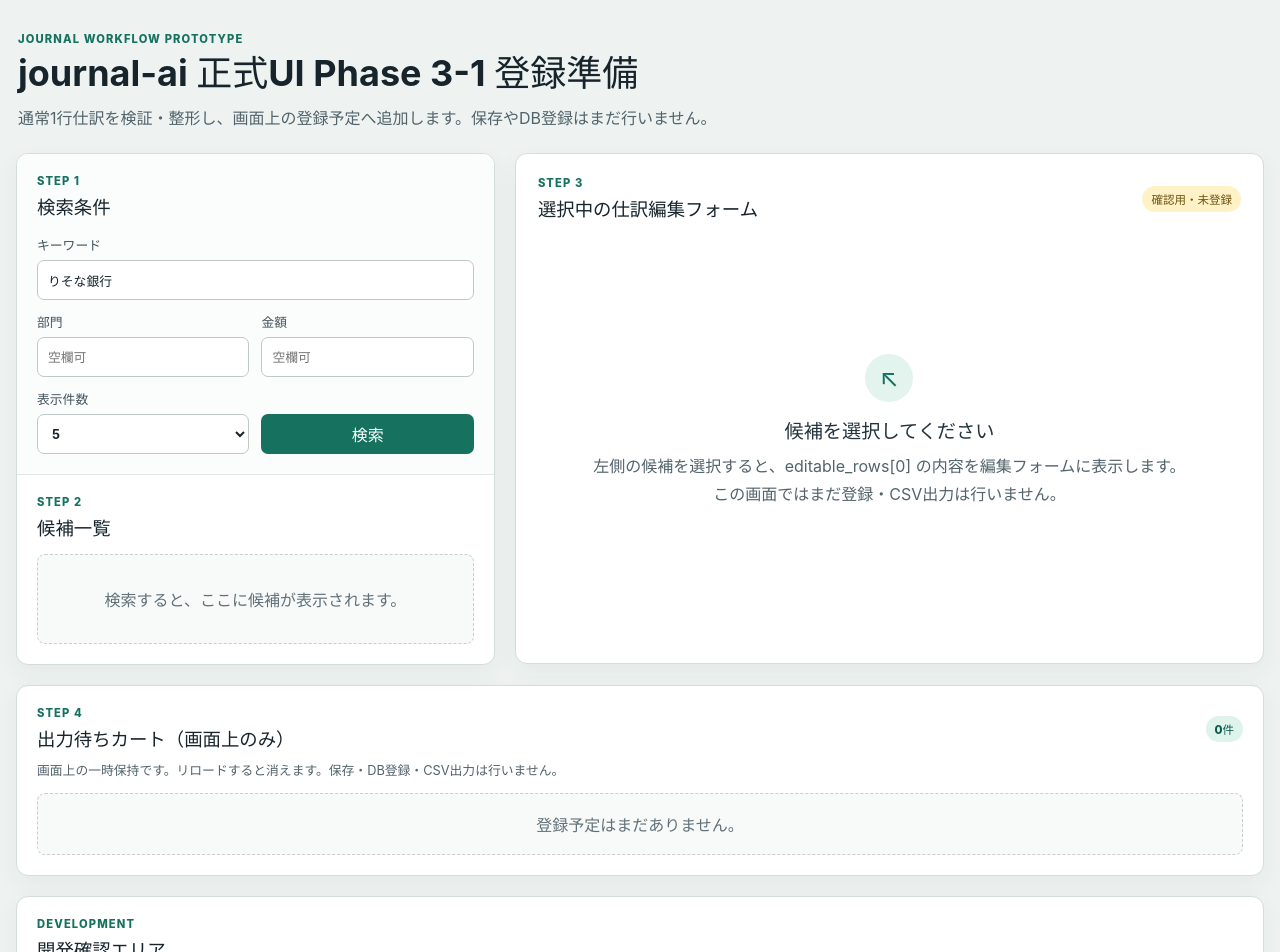
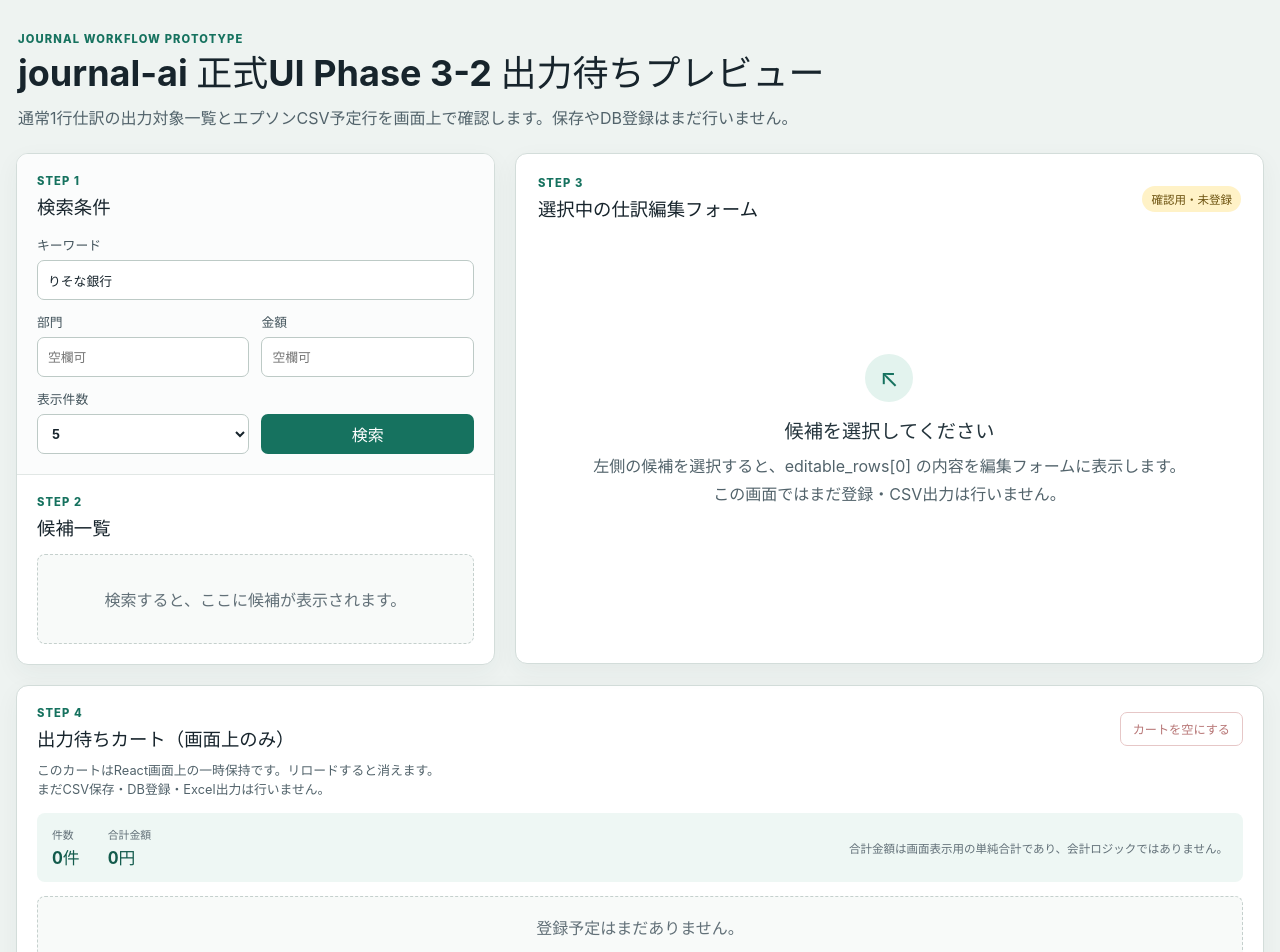
Before and after one commit to hkamikubo1973-lgtm/journal-ai, a React (Vite) app in the folder frontend/: page / in a window 1280 px wide. Shown: the top 952 px of the page. Built offline with nearby package versions, Linux system fonts and the light colour scheme.

Commit message:
React出力待ちカートのプレビューを改善

```diff
--- a/frontend/src/App.tsx
+++ b/frontend/src/App.tsx
@@ -7,6 +7,7 @@ import type {
   JournalSearchResponse,
   PrepareRegistrationRequest,
   PrepareRegistrationResponse,
+  RegistrationCartItem,
 } from "./types/journal";
 
 const blockRowFields = [
@@ -45,6 +46,11 @@ const amountSummaryFields: EditFormField[] = [
   { key: "amount", label: "金額", amount: true },
   { key: "summary", label: "摘要", wide: true },
 ];
+
+const epsonPreviewFields = [
+  "伝票日付", "証番号", "借方科目", "借方科目名", "借方補助", "借方補助科目名", "借方金額",
+  "貸方科目", "貸方科目名", "貸方補助", "貸方補助科目名", "貸方金額", "摘要", "伝票摘要",
+] as const;
 
 function getString(row: Record<string, unknown>, key: string): string {
   const value = row[key];
@@ -101,6 +107,25 @@ function formatAmount(value: string): string {
 function formatAmountWithUnit(value: string): string {
   const formatted = formatAmount(value);
   return formatted === "-" ? formatted : `${formatted}円`;
+}
+
+function shortId(id: string): string {
+  return `${id.slice(0, 10)}…`;
+}
+
+function getPreviewValue(row: Record<string, unknown> | null | undefined, key: string): string {
+  if (!row) return "-";
+  return displayValue(row[key]);
+}
+
+function getCartAmount(item: RegistrationCartItem): number {
+  if (Number.isFinite(item.prepared_journal.amount)) return item.prepared_journal.amount;
+  const previewAmount = parseAmount(getPreviewValue(item.epson_preview_row, "借方金額"));
+  return previewAmount ?? 0;
+}
+
+function formatAmountNumber(value: number): string {
+  return `${value.toLocaleString("ja-JP")}円`;
 }
 
 function getCandidateSummary(candidate: JournalCandidate) {
@@ -239,7 +264,8 @@ export default function App() {
   const [prepareResponse, setPrepareResponse] = useState<PrepareRegistrationResponse | null>(null);
   const [prepareError, setPrepareError] = useState<string | null>(null);
   const [prepareStatusMessage, setPrepareStatusMessage] = useState<string | null>(null);
-  const [registrationCart, setRegistrationCart] = useState<PrepareRegistrationResponse[]>([]);
+  const [registrationCart, setRegistrationCart] = useState<RegistrationCartItem[]>([]);
+  const [cartStatusMessage, setCartStatusMessage] = useState<string | null>(null);
 
   async function handleSubmit(event: FormEvent<HTMLFormElement>) {
     event.preventDefault();
@@ -342,14 +368,21 @@ export default function App() {
       const response = await prepareRegistration(request);
       setPrepareResponse(response);
       if (response.ok && response.registration_id && response.prepared_journal && response.epson_preview_row) {
-        setRegistrationCart((current) => {
-          if (current.some((item) => item.registration_id === response.registration_id)) {
-            setPrepareStatusMessage("同じ登録予定はすでにカートへ追加されています。");
-            return current;
-          }
+        const cartItem: RegistrationCartItem = {
+          ...response,
+          registration_id: response.registration_id,
+          prepared_journal: response.prepared_journal,
+          epson_preview_row: response.epson_preview_row,
+          addedAt: new Date().toISOString(),
+        };
+        if (registrationCart.some((item) => item.registration_id === response.registration_id)) {
+          setPrepareStatusMessage("同じ内容の登録予定仕訳が既にカートにあります。");
+        } else {
           setPrepareStatusMessage("登録予定へ追加しました（画面上の確認のみ）。");
-          return [...current, response];
-        });
+          setCartStatusMessage("登録予定仕訳をカートへ追加しました。");
+          setRegistrationCart((current) => current.some((item) => item.registration_id === response.registration_id)
+            ? current : [...current, cartItem]);
+        }
       }
     } catch (caughtError) {
       setPrepareResponse(null);
@@ -359,6 +392,16 @@ export default function App() {
     }
   }
 
+  function removeCartItem(registrationId: string) {
+    setRegistrationCart((current) => current.filter((item) => item.registration_id !== registrationId));
+    setCartStatusMessage("登録予定仕訳をカートから削除しました。");
+  }
+
+  function clearRegistrationCart() {
+    setRegistrationCart([]);
+    setCartStatusMessage("画面上の出力待ちカートを空にしました。");
+  }
+
   const selectedCandidateIsComplex = Boolean(selectedCandidate && (
     selectedCandidate.has_fukugo || selectedCandidate.has_sundry || selectedCandidate.contains_fukugo_or_sundry ||
     selectedCandidate.show_block_rows || selectedCandidate.is_complex
@@ -366,13 +409,14 @@ export default function App() {
   const sourceAmountsEqual = areSourceAmountsEqual(editForm);
   const editFormChanged = isEditFormChanged(editForm, initialEditForm);
   const selectedSummary = selectedCandidate ? getCandidateSummary(selectedCandidate) : null;
+  const cartTotalAmount = registrationCart.reduce((total, item) => total + getCartAmount(item), 0);
 
   return (
     <main className="app-shell">
       <header className="page-header">
         <p className="eyebrow">Journal workflow prototype</p>
-        <h1>journal-ai 正式UI Phase 3-1 登録準備</h1>
-        <p>通常1行仕訳を検証・整形し、画面上の登録予定へ追加します。保存やDB登録はまだ行いません。</p>
+        <h1>journal-ai 正式UI Phase 3-2 出力待ちプレビュー</h1>
+        <p>通常1行仕訳の出力対象一覧とエプソンCSV予定行を画面上で確認します。保存やDB登録はまだ行いません。</p>
       </header>
 
       <div className="split-layout">
@@ -487,21 +531,41 @@ export default function App() {
       </div>
 
       <section className="registration-panel" aria-live="polite">
-        <div className="pane-heading"><div><p className="step-label">Step 4</p><h2>出力待ちカート（画面上のみ）</h2></div>
-          <span className="result-pill">{registrationCart.length}件</span>
+        <div className="cart-panel-heading"><div><p className="step-label">Step 4</p><h2>出力待ちカート（画面上のみ）</h2></div>
+          <button type="button" className="clear-cart-button" onClick={clearRegistrationCart} disabled={registrationCart.length === 0}>カートを空にする</button>
         </div>
-        <p className="registration-panel-note">画面上の一時保持です。リロードすると消えます。保存・DB登録・CSV出力は行いません。</p>
+        <p className="registration-panel-note">このカートはReact画面上の一時保持です。リロードすると消えます。<br />
+          まだCSV保存・DB登録・Excel出力は行いません。</p>
+        <div className="cart-summary">
+          <div><span>件数</span><strong>{registrationCart.length}件</strong></div>
+          <div><span>合計金額</span><strong>{formatAmountNumber(cartTotalAmount)}</strong></div>
+          <small>合計金額は画面表示用の単純合計であり、会計ロジックではありません。</small>
+        </div>
+        {cartStatusMessage && <p className="cart-status-message">{cartStatusMessage}</p>}
         {registrationCart.length === 0 ? <p className="cart-empty">登録予定はまだありません。</p> : <div className="cart-list">
-          {registrationCart.map((item) => item.registration_id && item.prepared_journal && <article className="cart-item" key={item.registration_id}>
-            <div><span>ID {item.registration_id.slice(0, 12)}…</span><strong>
-              {item.prepared_journal.debit_account_name || item.prepared_journal.debit_account_code}
-              <b aria-hidden="true">→</b>
-              {item.prepared_journal.credit_account_name || item.prepared_journal.credit_account_code}
-            </strong></div>
-            <b className="cart-amount">{item.prepared_journal.amount.toLocaleString("ja-JP")}円</b>
-            <p>{item.prepared_journal.summary || "摘要なし"}</p>
+          {registrationCart.map((item, index) => <article className="cart-item" key={item.registration_id}>
+            <div className="cart-item-header">
+              <div><span className="cart-number">No. {index + 1}</span><span className="cart-id" title={item.registration_id}>ID {shortId(item.registration_id)}</span></div>
+              <button type="button" className="remove-cart-button" onClick={() => removeCartItem(item.registration_id)}>カートから削除</button>
+            </div>
+            <div className="cart-item-main">
+              <div><span>伝票日付</span><strong>{item.prepared_journal.voucher_date || "-"}</strong></div>
+              <div className="cart-journal"><span>仕訳</span><strong>
+                {item.prepared_journal.debit_account_name || item.prepared_journal.debit_account_code || "-"}
+                <b aria-hidden="true">→</b>
+                {item.prepared_journal.credit_account_name || item.prepared_journal.credit_account_code || "-"}
+              </strong></div>
+              <div className="cart-item-amount"><span>金額</span><strong>{formatAmountNumber(getCartAmount(item))}</strong></div>
+              <div className="cart-item-summary"><span>摘要</span><p>{item.prepared_journal.summary || "-"}</p></div>
+            </div>
+            <details className="epson-preview"><summary>エプソンCSVプレビューを表示</summary>
+              <div className="preview-table-wrap"><table className="preview-table"><tbody>
+                {epsonPreviewFields.map((field) => <tr key={field}><th>{field}</th><td>{getPreviewValue(item.epson_preview_row, field)}</td></tr>)}
+              </tbody></table></div>
+            </details>
           </article>)}
         </div>}
+        <p className="clear-cart-note">画面上のカートだけを空にします。保存済みデータはありません。</p>
       </section>
 
       <section className="dev-panel">
@@ -509,6 +573,7 @@ export default function App() {
         <details><summary>APIレスポンスJSONを表示</summary><pre>{JSON.stringify(result, null, 2)}</pre></details>
         <details><summary>編集フォームstateを表示</summary><pre>{JSON.stringify(editForm, null, 2)}</pre></details>
         <details><summary>登録準備APIレスポンスを表示</summary><pre>{JSON.stringify(prepareResponse, null, 2)}</pre></details>
+        <details><summary>出力待ちカートJSONを表示</summary><pre>{JSON.stringify(registrationCart, null, 2)}</pre></details>
       </section>
     </main>
   );
--- a/frontend/src/styles.css
+++ b/frontend/src/styles.css
@@ -145,16 +145,38 @@ th { background: #f1f5f3; }
 .muted { margin: 0; color: #627078; font-size: 0.8rem; }
 
 .registration-panel, .dev-panel { margin-top: 20px; padding: 20px; }
+.cart-panel-heading { display: flex; gap: 16px; align-items: center; justify-content: space-between; }
+.cart-panel-heading h2 { margin: 0; font-size: 1.15rem; }
+.clear-cart-button, .remove-cart-button { min-height: 34px; padding: 6px 12px; color: #8d2424; border: 1px solid #d8a5a5; background: #fff; font-size: 0.76rem; }
+.clear-cart-button:not(:disabled):hover, .remove-cart-button:hover { background: #fff0f0; }
 .registration-panel-note { margin: 9px 0 0; color: #52636b; font-size: 0.8rem; }
+.cart-summary { display: flex; gap: 28px; align-items: center; margin-top: 15px; padding: 13px 15px; border-radius: 8px; background: #eef7f4; }
+.cart-summary div { display: grid; gap: 3px; }
+.cart-summary span, .cart-item-main span { color: #627078; font-size: 0.68rem; font-weight: 800; }
+.cart-summary strong { color: #135b4c; font-size: 1.05rem; font-variant-numeric: tabular-nums; }
+.cart-summary small { margin-left: auto; color: #627078; font-size: 0.72rem; }
+.cart-status-message { margin: 12px 0 0; padding: 9px 11px; border-radius: 6px; color: #135b4c; background: #e8f5f1; font-size: 0.78rem; font-weight: 700; }
 .cart-empty { margin: 14px 0 0; padding: 18px; border: 1px dashed #c5d0cd; border-radius: 8px; color: #627078; text-align: center; background: #f8faf9; }
 .cart-list { display: grid; gap: 10px; margin-top: 14px; }
-.cart-item { display: grid; grid-template-columns: minmax(0, 1fr) auto; gap: 6px 18px; padding: 13px 14px; border: 1px solid #d8e1de; border-left: 4px solid #16725f; border-radius: 8px; background: #fbfcfc; }
-.cart-item > div { display: grid; gap: 5px; }
-.cart-item span { color: #627078; font-size: 0.7rem; font-family: ui-monospace, SFMono-Regular, Consolas, monospace; }
-.cart-item strong { overflow-wrap: anywhere; }
-.cart-item strong b { margin: 0 8px; color: #16725f; }
-.cart-amount { align-self: center; color: #135b4c; white-space: nowrap; }
-.cart-item p { grid-column: 1 / -1; margin: 0; color: #52636b; font-size: 0.8rem; }
+.cart-item { padding: 14px; border: 1px solid #d8e1de; border-left: 4px solid #16725f; border-radius: 8px; background: #fbfcfc; }
+.cart-item-header { display: flex; gap: 12px; align-items: center; justify-content: space-between; padding-bottom: 10px; border-bottom: 1px solid #e1e7e5; }
+.cart-item-header > div { display: flex; gap: 9px; align-items: center; }
+.cart-number { color: #135b4c; font-size: 0.8rem; font-weight: 900; }
+.cart-id { color: #627078; font-size: 0.7rem; font-family: ui-monospace, SFMono-Regular, Consolas, monospace; }
+.cart-item-main { display: grid; grid-template-columns: minmax(110px, 0.45fr) minmax(260px, 1.5fr) minmax(140px, 0.6fr); gap: 12px 18px; padding-top: 12px; }
+.cart-item-main > div { display: grid; gap: 4px; min-width: 0; }
+.cart-item-main strong { overflow-wrap: anywhere; }
+.cart-journal strong b { margin: 0 8px; color: #16725f; }
+.cart-item-amount strong { color: #135b4c; font-variant-numeric: tabular-nums; white-space: nowrap; }
+.cart-item-summary { grid-column: 1 / -1; }
+.cart-item-summary p { margin: 0; color: #52636b; font-size: 0.8rem; }
+.epson-preview { margin-top: 12px; border-top: 1px solid #e1e7e5; padding-top: 10px; }
+.epson-preview summary { color: #245f79; font-size: 0.78rem; font-weight: 800; cursor: pointer; }
+.preview-table-wrap { margin-top: 10px; overflow-x: auto; }
+.preview-table { max-width: 760px; white-space: normal; font-size: 0.76rem; }
+.preview-table th { width: 180px; color: #43545c; }
+.preview-table td { overflow-wrap: anywhere; }
+.clear-cart-note { margin: 12px 0 0; color: #7b5310; font-size: 0.74rem; }
 .dev-panel details { margin-top: 12px; padding: 13px 15px; border: 1px solid #d8e1de; border-radius: 8px; background: #fbfcfc; }
 .dev-panel summary { color: #135b4c; font-size: 0.85rem; font-weight: 800; cursor: pointer; }
 pre { max-height: 560px; margin: 13px 0 0; padding: 15px; overflow: auto; border-radius: 7px; color: #e5f0ec; background: #17242c; font-size: 0.74rem; line-height: 1.55; }
@@ -162,6 +184,8 @@ pre { max-height: 560px; margin: 13px 0 0; padding: 15px; overflow: auto; border
 @media (max-width: 1100px) {
   .split-layout { grid-template-columns: 1fr; }
   .candidate-list { grid-template-columns: repeat(2, minmax(0, 1fr)); }
+  .cart-summary { align-items: flex-start; flex-wrap: wrap; }
+  .cart-summary small { width: 100%; margin-left: 0; }
 }
 @media (max-width: 900px) {
   .debit-credit-grid { grid-template-columns: 1fr; }
@@ -185,6 +209,7 @@ pre { max-height: 560px; margin: 13px 0 0; padding: 15px; overflow: auto; border
   .search-keyword, .form-field-wide { grid-column: auto; }
   .right-pane, .search-panel, .candidate-panel, .registration-panel, .dev-panel { padding: 16px; }
   .edit-panel-heading { align-items: flex-start; flex-direction: column; }
-  .cart-item { grid-template-columns: 1fr; }
-  .cart-item p { grid-column: auto; }
+  .cart-panel-heading, .cart-item-header { align-items: flex-start; flex-direction: column; }
+  .cart-item-main { grid-template-columns: 1fr; }
+  .cart-item-summary { grid-column: auto; }
 }
```
Also changed, not shown: frontend/src/types/journal.ts (+11 -1 lines).
